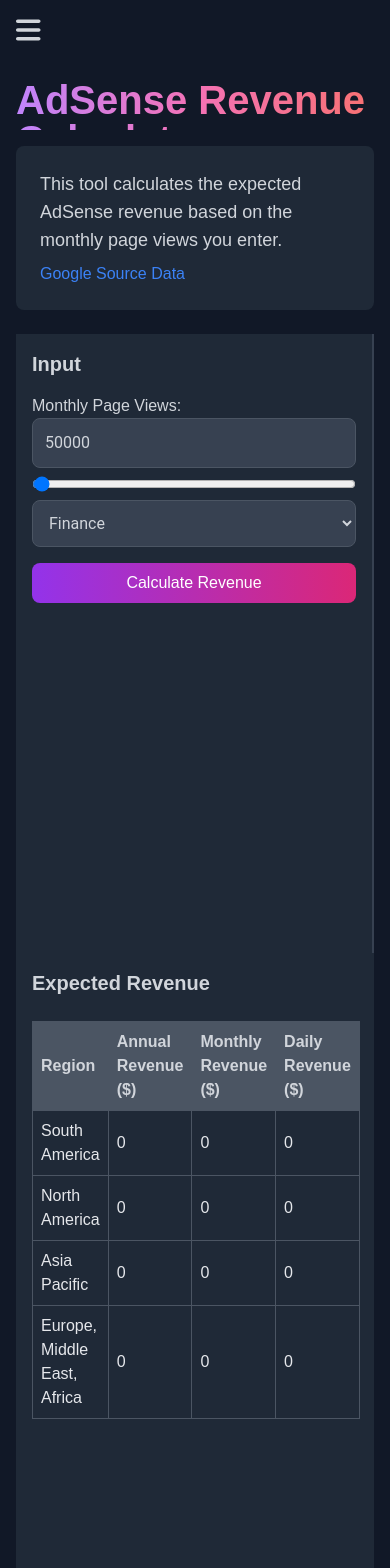
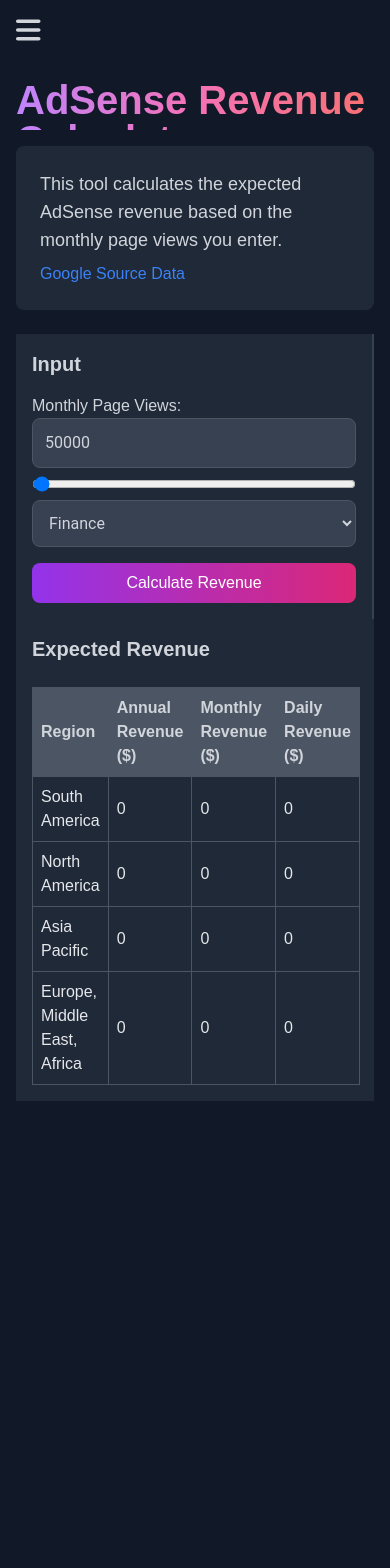
Before and after one commit to YoHaiYo/WebUtilify, a Vue app: page /AdsenceCalculator in a window 390 px wide. Shown: the top 1568 px of the page. After the commit the page ends 1117 px from the top, so only its background shows below. Built offline with nearby package versions, Linux system fonts and the light colour scheme.

Commit message:
반응형 스타일 처리

```diff
--- a/src/pages/AdsenceCalculator.vue
+++ b/src/pages/AdsenceCalculator.vue
@@ -302,7 +302,16 @@
 .right-panel {
   height: calc(80vh - 56px);
 }
-
+@media (max-width: 990px) {
+  .left-panel {
+    height: auto;
+    /* min-height: 50vh; */
+  }
+  .right-panel {
+    height: auto;
+    min-height: 50vh;
+  }
+}
 input[type="number"],
 select {
   font-family: "Roboto", sans-serif; /* Elegant font */
--- a/src/pages/DjangoPathMaker.vue
+++ b/src/pages/DjangoPathMaker.vue
@@ -113,6 +113,16 @@
 .right-panel {
   height: calc(80vh - 56px);
 }
+@media (max-width: 990px) {
+  .left-panel {
+    height: auto;
+    min-height: 50vh;
+  }
+  .right-panel {
+    height: auto;
+    min-height: 50vh;
+  }
+}
 
 textarea,
 pre {
--- a/src/pages/ExchangeRateCalculator.vue
+++ b/src/pages/ExchangeRateCalculator.vue
@@ -140,6 +140,16 @@
 .right-panel {
   height: calc(80vh - 56px);
 }
+@media (max-width: 990px) {
+  .left-panel {
+    height: auto;
+    min-height: 50vh;
+  }
+  .right-panel {
+    height: auto;
+    min-height: 50vh;
+  }
+}
 
 input[type="number"],
 select {
```
